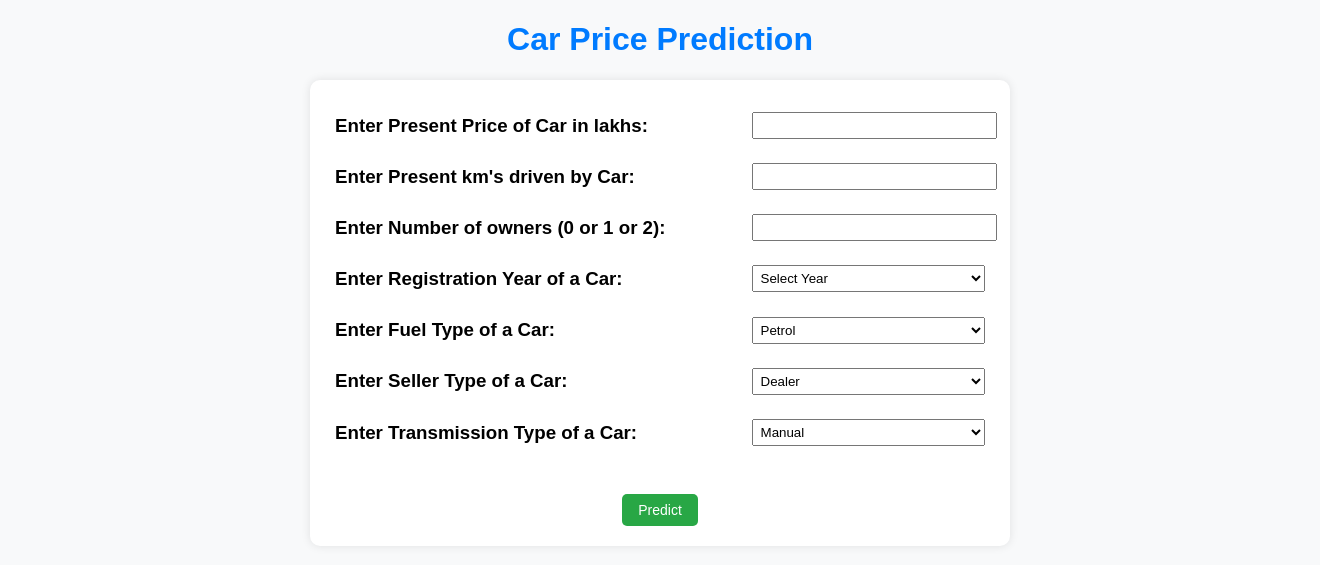
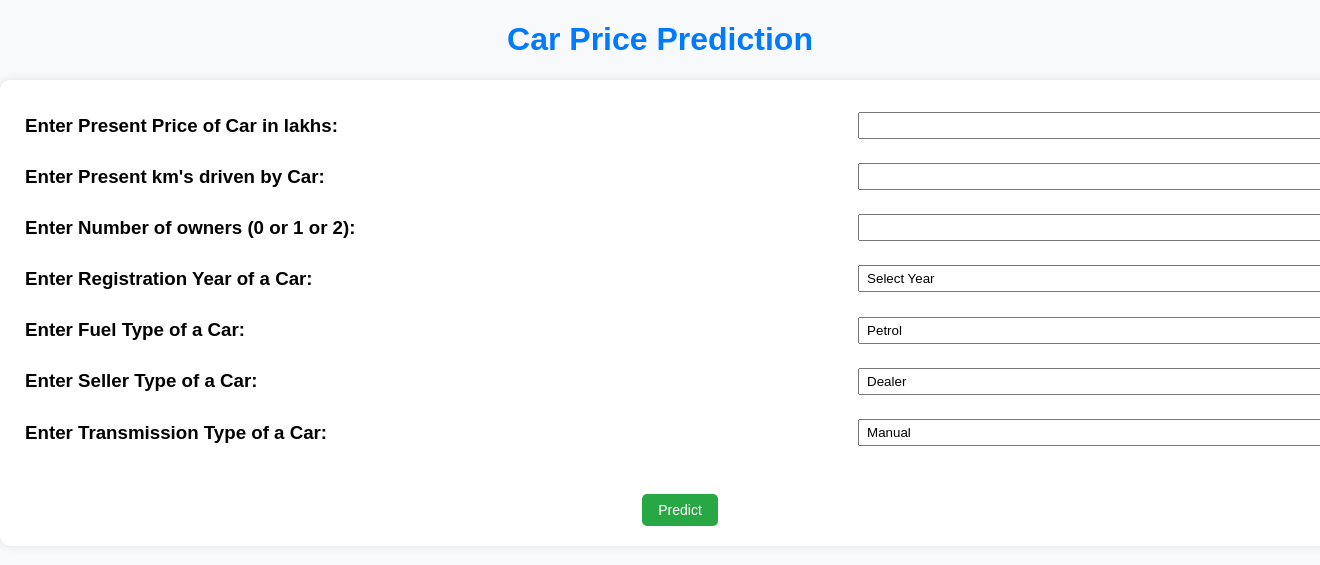
Before and after one commit to shaukatShaikh/car_price_prediction_project, a Flask app: page / in a window 1320 px wide; the page is wider, and only the part inside the window is pictured. Shown: the top 565 px of that part. Run offline with Flask 3, Linux system fonts and the light colour scheme; parts of the project's set-up code (start-up, migrations or seed data) failed here and were passed over.

Commit message:
fourth commite

```diff
--- a/templates/home.html
+++ b/templates/home.html
@@ -17,7 +17,7 @@
         }
 
         form {
-            width: 50%; /* Reduced width */
+            width: 100%; /* Reduced width */
             margin: 0 auto;
             background-color: #ffffff;
             padding: 20px;
```
